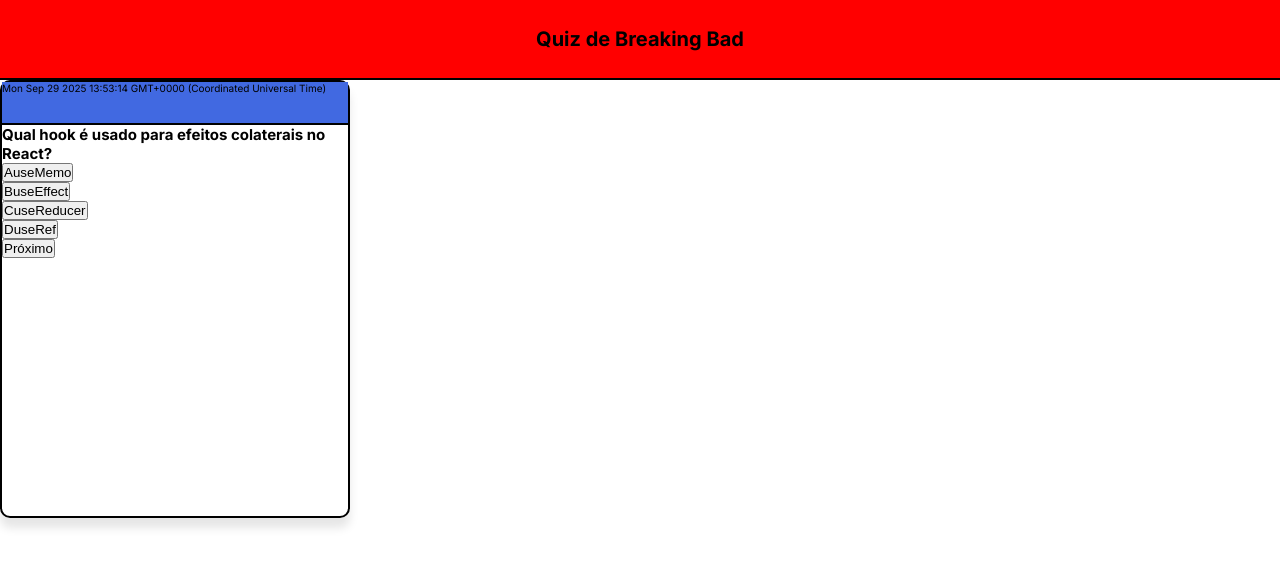
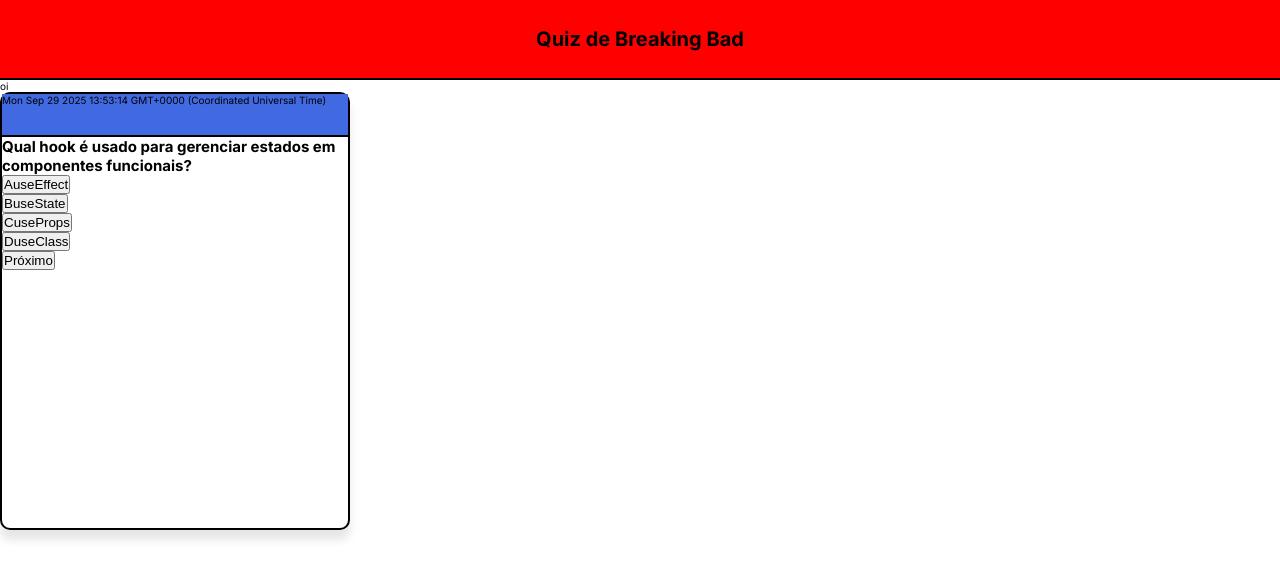
Before and after one commit to SamuelMoreiraFerreira/quiz-react, a React (Vite) app: page / in a window 1280 px wide. Shown: the top 578 px of the page. Built offline with nearby package versions, Linux system fonts and the light colour scheme.

Commit message:
ADD Finalização do Quiz
ADD Componente ScoreBoard

```diff
--- a/src/components/Game/index.jsx
+++ b/src/components/Game/index.jsx
@@ -1,15 +1,15 @@
 import { useState } from 'react';
 import questions from '../../data/questions';
 import QuestionCard from '../QuestionCard';
+import ScoreBoard from '../ScoreBoard';
 
 export default function Game ()
 {
 
-    const [currentQuestion, setCurrentQuestion] = useState(1);
+    const [currentQuestion, setCurrentQuestion] = useState(0);
     const question = questions[currentQuestion];
 
     const [answers, setAnswer] = useState([]);
-
 
     function handleAnswer (question, answer, timer)
     {
@@ -35,8 +35,24 @@
     return (
 
         <>
+            {
+                currentQuestion - 1 > questions.legnth
+
+                ?
+
+                //#region ScoreBoard
+
+                <ScoreBoard />
+
+                //#endregion
+
+                :
+
+                //#region Perguntas
+
+                <>
                     <header>
-                <label></label>
+                        <label>oi</label>
                     </header>
 
                     <QuestionCard
@@ -46,6 +62,10 @@
                     />
                 </>
 
+                //#endregion
+            }
+        </>
+
     );
 
 }
--- /dev/null
+++ b/src/components/ScoreBoard/index.jsx
@@ -0,0 +1,7 @@
+export default function ScoreBoard ()
+{
+    return (
+        <>
+        </>
+    )
+}
```
Lines whose indentation alone changed are shown as unchanged.
